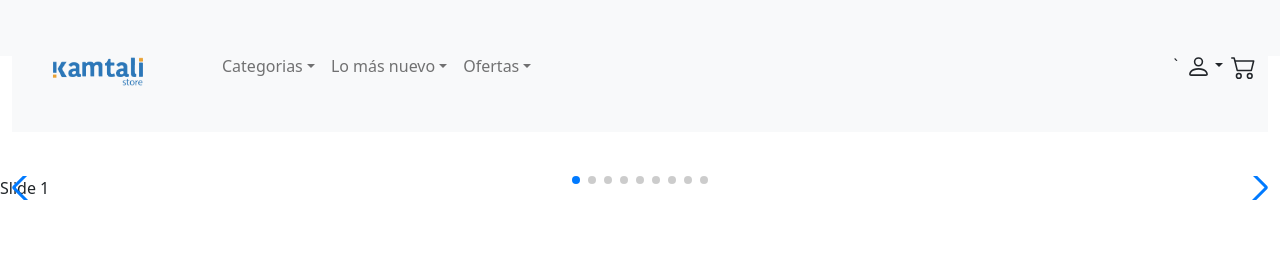
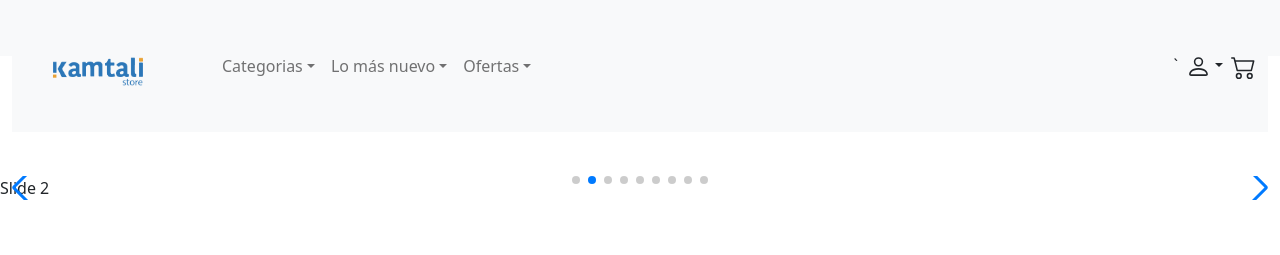
Before and after one commit to MeliBis/kamtali-ecommerce, a React (Create React App) app: page / in a window 1280 px wide. Shown: the top 255 px of the page. Built offline with nearby package versions, Linux system fonts and the light colour scheme.

Commit message:
autoplay en section 1

```diff
--- a/src/components/SectionSlide1.jsx
+++ b/src/components/SectionSlide1.jsx
@@ -9,20 +9,23 @@ import "swiper/css/navigation";
 
 
 // import required modules
-import { Pagination, Navigation } from "swiper";
+import { Autoplay, Pagination, Navigation } from "swiper";
 
 export default function App() {
   return (
     <>
       <Swiper
-        slidesPerView={1}
         spaceBetween={30}
-        loop={true}
+        centeredSlides={true}
+        autoplay={{
+          delay: 2500,
+          disableOnInteraction: false,
+        }}
         pagination={{
           clickable: true,
         }}
         navigation={true}
-        modules={[Pagination, Navigation]}
+        modules={[Autoplay, Pagination, Navigation]}
         className="mySwiper"
       >
         <SwiperSlide>Slide 1</SwiperSlide>
```
